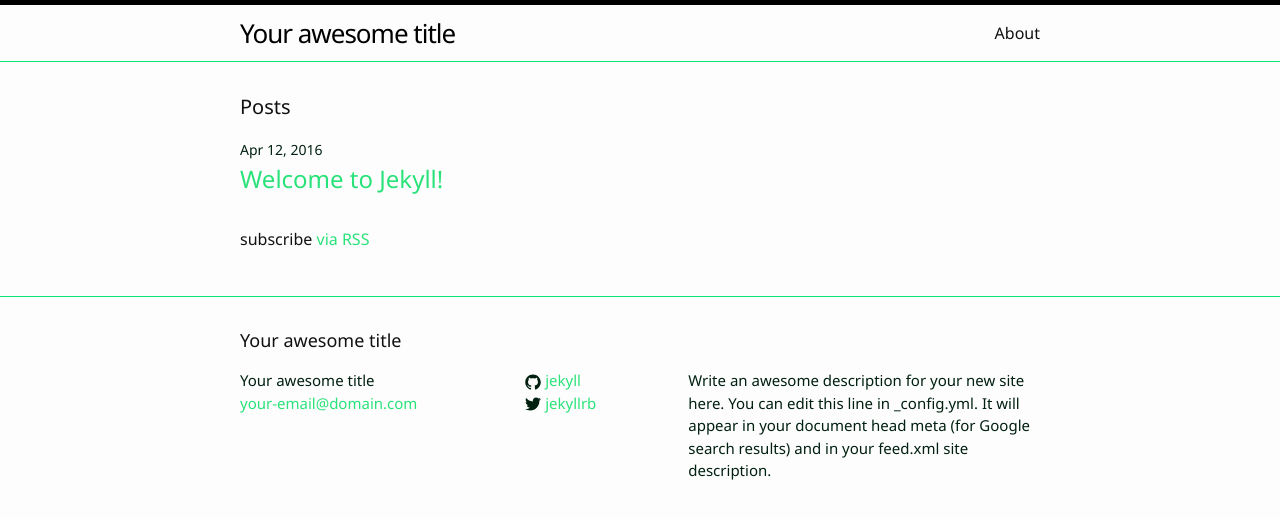
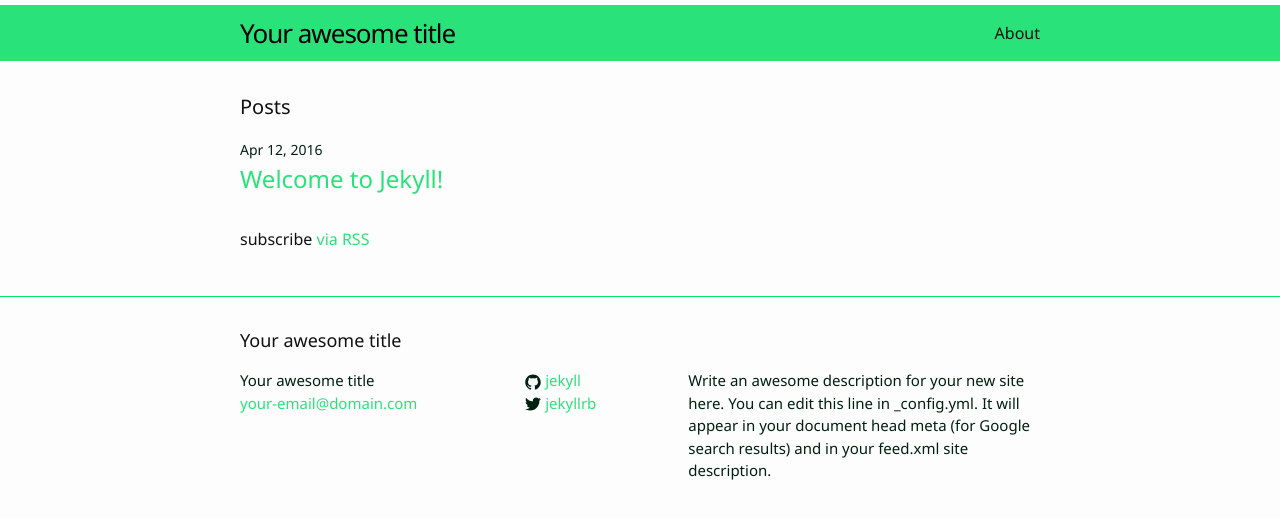
Before and after one commit to marisusis/spacegeek224.github.io, a Jekyll site: the page built from index.html, in a window 1280 px wide. Shown: the top 519 px of the page. Built offline with Jekyll 4.4.1, drawn with Linux system fonts in a browser that asks for light colours.

Commit message:
Update _layout.scss

```diff
--- a/_sass/_layout.scss
+++ b/_sass/_layout.scss
@@ -2,10 +2,11 @@
  * Site header
  */
 .site-header {
-    border-top: 5px solid $grey-color-dark;
-    border-bottom: 1px solid $grey-color-light;
+    border-top: 5px solid $background-color;
+    border-bottom: 1px solid $background-color;
     min-height: 56px;
-
+    background: $brand-color;
+    color: $background-color;
     // Positioning context for the mobile navigation icon
     position: relative;
 }
```
